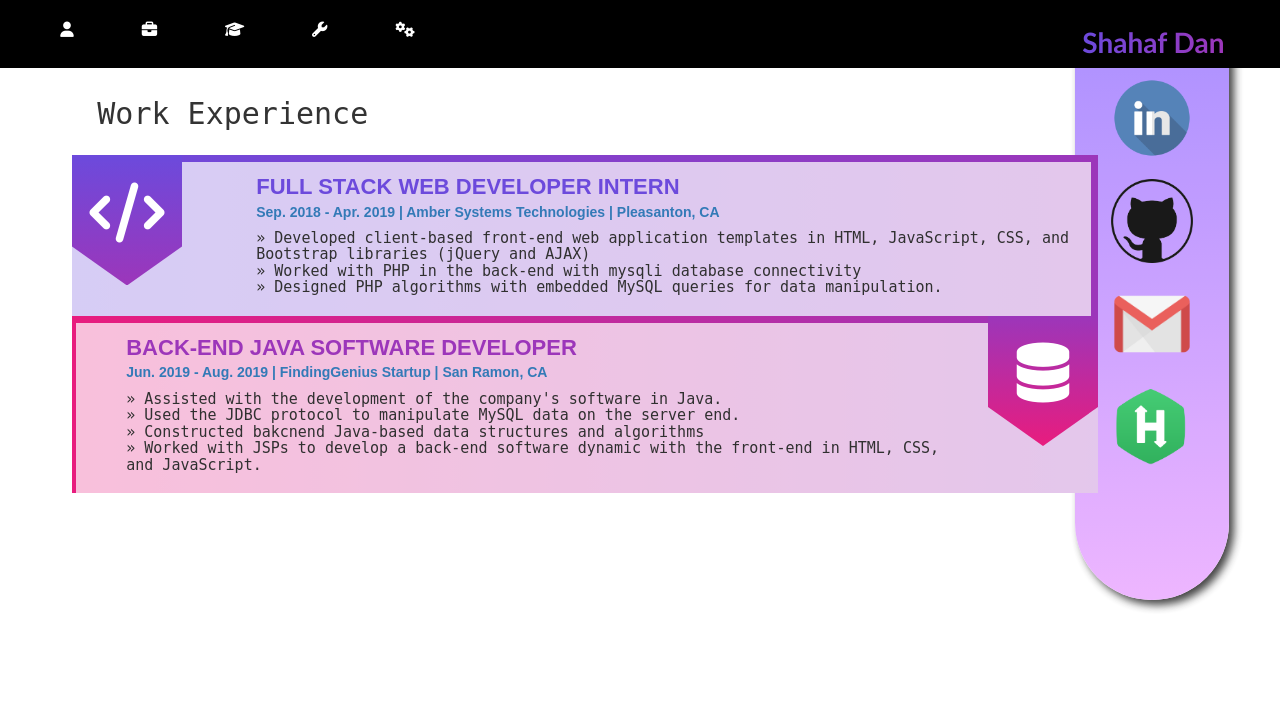
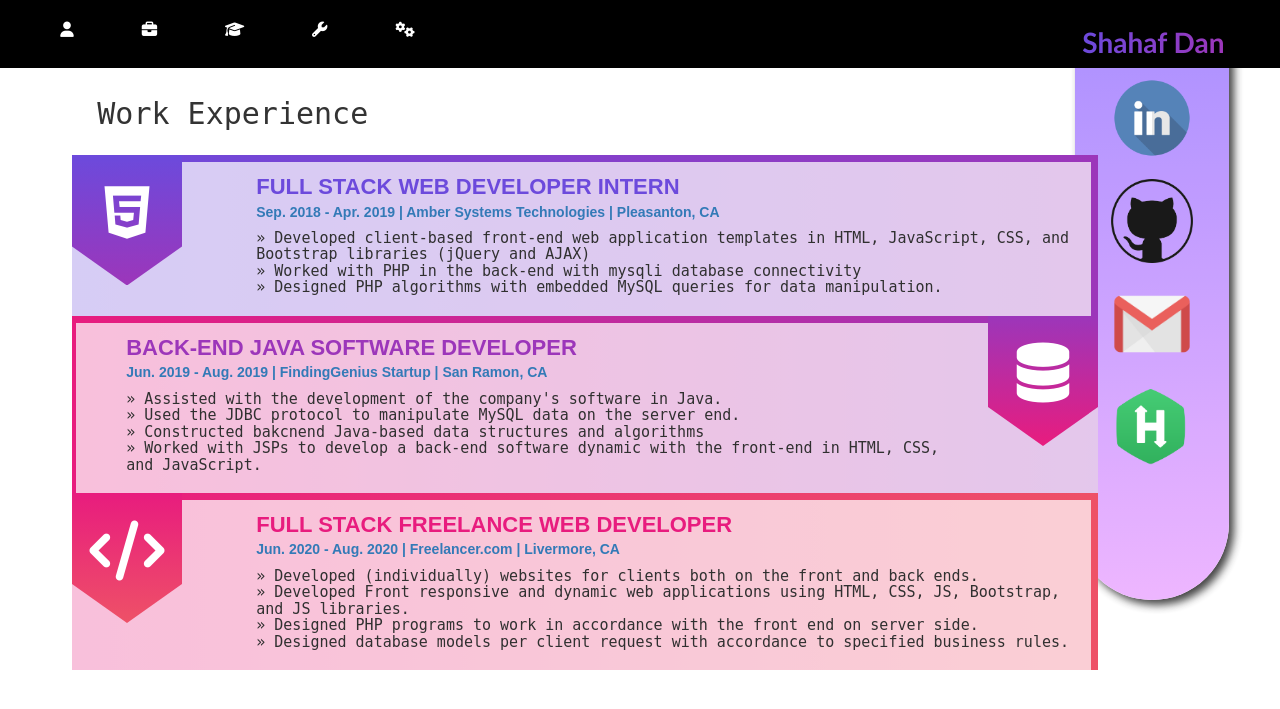
Before and after one commit to danshahaf/danshahaf.github.io, a PHP site: page / in a window 1280 px wide, after a click that opens the changed part. Shown: the top 709 px of the page. Run offline with PHP 8.4, Linux system fonts and the light colour scheme; some libraries are stand-ins or nearby versions.

Commit message:
minor changes to navbar in small media size; updated work experience

```diff
--- a/index.html
+++ b/index.html
@@ -79,7 +79,7 @@
                                 <div class = "timeline">
                                     <a href = "#" class = "timeline-content">
                                         <div class = "timeline-icon">
-                                            <i class = "fa fa-code" style = "padding-top: 25% !important"></i>
+                                            <i class = "fa fa-html5" style = "padding-top: 25% !important"></i>
                                         </div>
                                         <div class = "inner-content">
                                             <h3 class = "title"> Full Stack Web Developer Intern </h3>
@@ -106,6 +106,24 @@
                                                 » Used the JDBC protocol to manipulate MySQL data on the server end. <br>
                                                 » Constructed bakcnend Java-based data structures and algorithms <br>
                                                 » Worked with JSPs to develop a back-end software dynamic with the front-end in HTML, CSS, and JavaScript.
+                                            </p>
+                                        </div>
+                                    </a>
+                                </div>
+                                <!-- ---------------- -->
+                                <div class = "timeline">
+                                    <a hred = "#" class = "timeline-content">
+                                        <div class = "timeline-icon">
+                                            <i class = "fa fa-code" style = "padding-top: 25% !important"></i>
+                                        </div>
+                                        <div class = "inner-content">
+                                            <h3 class = "title"> Full Stack Freelance Web Developer </h3>
+                                            <p class = "subtitle-workexp"> <strong> Jun. 2020 - Aug. 2020  |  Freelancer.com   |  Livermore, CA </strong> </p>
+                                            <p class = "description">
+                                                » Developed (individually) websites for clients both on the front and back ends. <br>
+                                                » Developed Front responsive and dynamic web applications using HTML, CSS, JS, Bootstrap, and JS libraries. <br>
+                                                » Designed PHP programs to work in accordance with the front end on server side. <br>
+                                                » Designed database models per client request with accordance to specified business rules.
                                             </p>
                                         </div>
                                     </a>
--- a/shahaf.css
+++ b/shahaf.css
@@ -653,8 +653,8 @@ iframe {
         margin-top: 5%;
     }
     .nav-bar-option:active, .nav-bar-option:focus{
-        background-image: linear-gradient(to right,#6C4ADC,#9C36BA) !important;
         color: rgb(79, 249, 255) !important;
+        background-image: rgb(79, 249, 255) !important;
         outline: none !important;
         border-bottom: 3px solid rgb(79, 249, 255) !important;
         -webkit-transform: scale(1.08);
```
Lines whose indentation alone changed are shown as unchanged.
